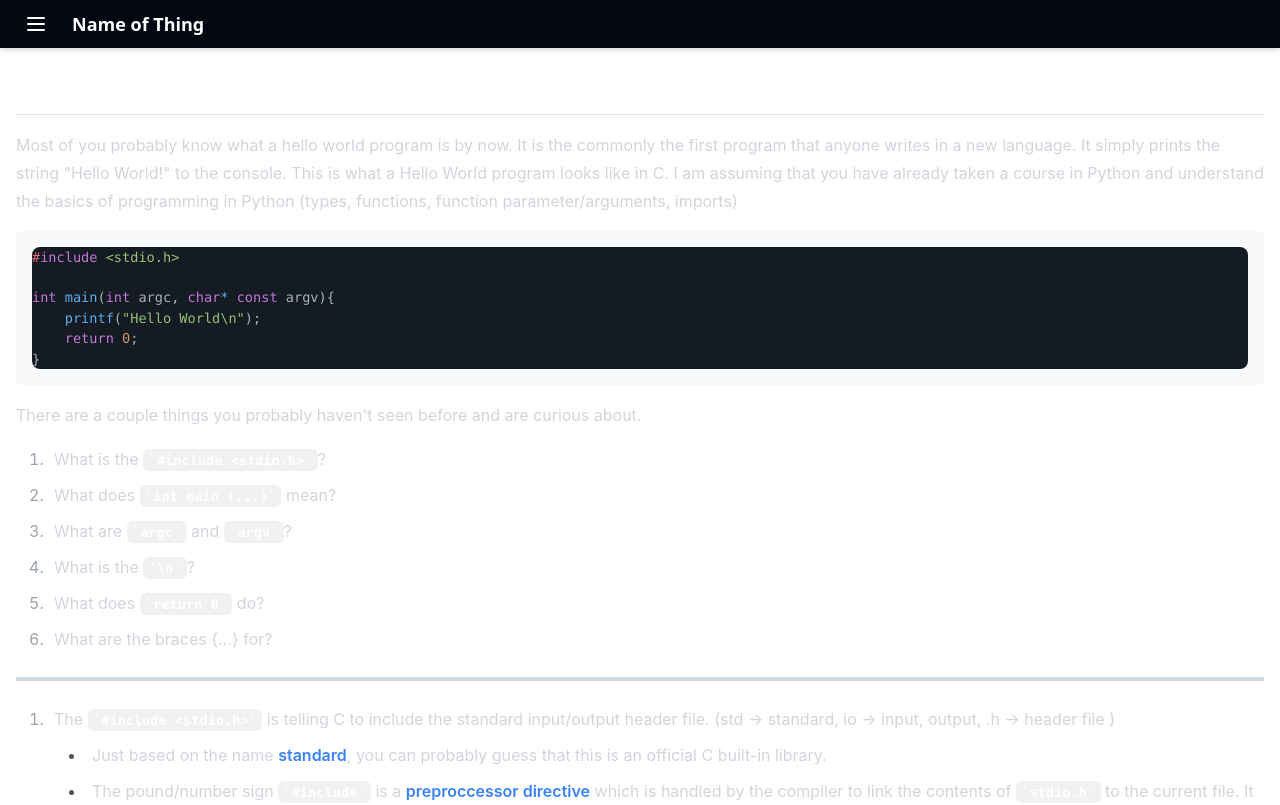
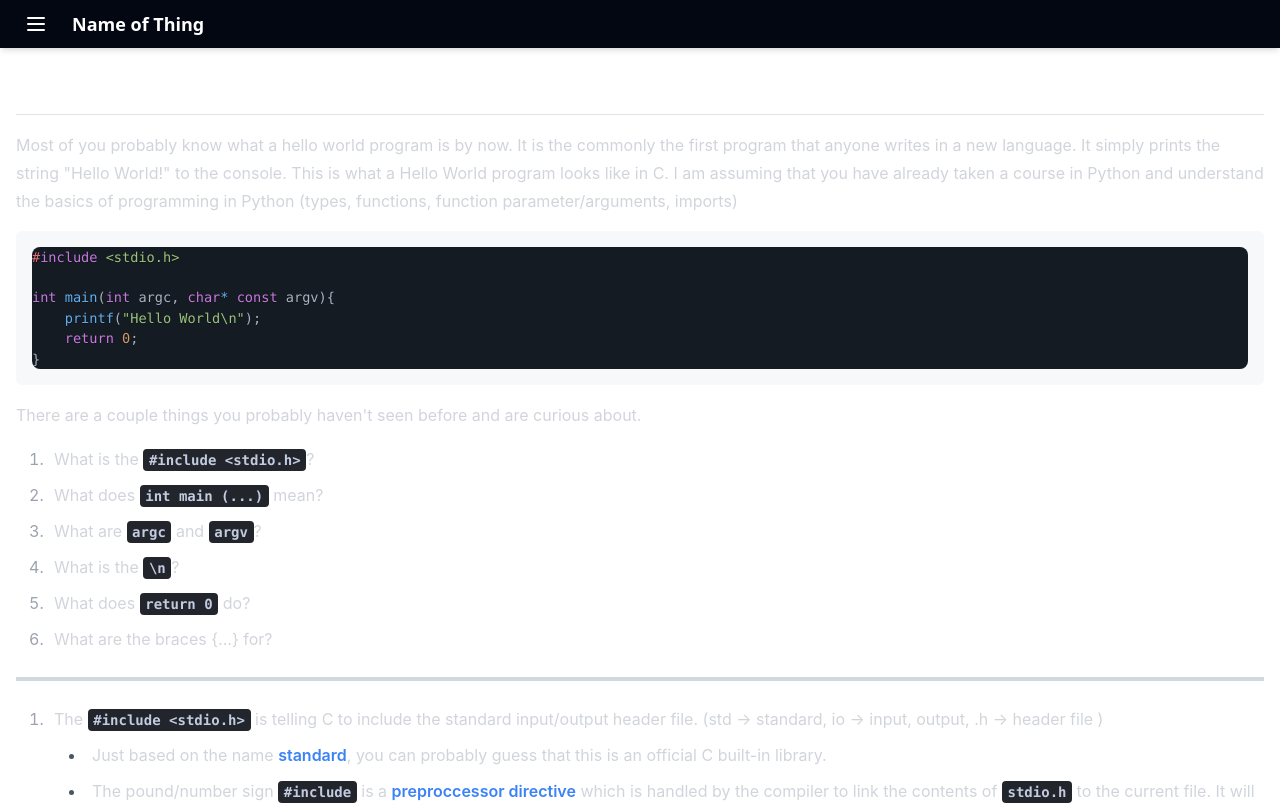
Before and after one commit to Justin-Morrison-github/SYSC-1006-2006, a React (Vite) app: page /lectures/lecture1/hello-world in a window 1280 px wide. Shown: the top 805 px of the page. Built offline with nearby package versions, Linux system fonts and the light colour scheme.

Commit message:
Added formatting for code in a prose block to style inline (``) code better. Also animation for correct/incorrect on gradeable submission.

```diff
--- a/src/index.css
+++ b/src/index.css
@@ -1,3 +1,57 @@
 @tailwind base;
 @tailwind components;
 @tailwind utilities;
+
+/* Fix inline code rendering inside .prose */
+.prose code::before,
+.prose code::after {
+    content: none !important;
+}
+
+/* Optional: Style inline code better */
+.prose code {
+    background-color: #22252b;
+    /* Tailwind's slate-800 */
+    color: rgb(194, 203, 223);
+    /* Tailwind's blue-300 */
+    padding: 0.2em 0.4em;
+    border-radius: 0.25rem;
+    font-size: 0.875em;
+}
+
+@keyframes sweep {
+    0% {
+        background-position: 200% 0%;
+    }
+
+    100% {
+        background-position: 0% 0%;
+    }
+}
+
+.bg-correct-sweep {
+    /* background-image: linear-gradient(to right, #0d1117, #228848); */
+    background-image: linear-gradient(to right, #0d1117, #1f7d41);
+    background-size: 200% 100%;
+    background-position: 0% 100%;
+    animation: sweep 1s ease-out forwards;
+}
+
+
+@keyframes pulse-error {
+    0% {
+        box-shadow: inset 0 0 0 rgba(255, 0, 0, 0);
+    }
+
+    50% {
+        box-shadow: inset 0 0 50px rgba(255, 0, 0, 0.9);
+    }
+
+    100% {
+        box-shadow: inset 0 0 0 rgba(255, 0, 0, 0);
+    }
+}
+
+.bg-error-gradient {
+    animation: pulse-error 0.6s ease-out;
+}
```
